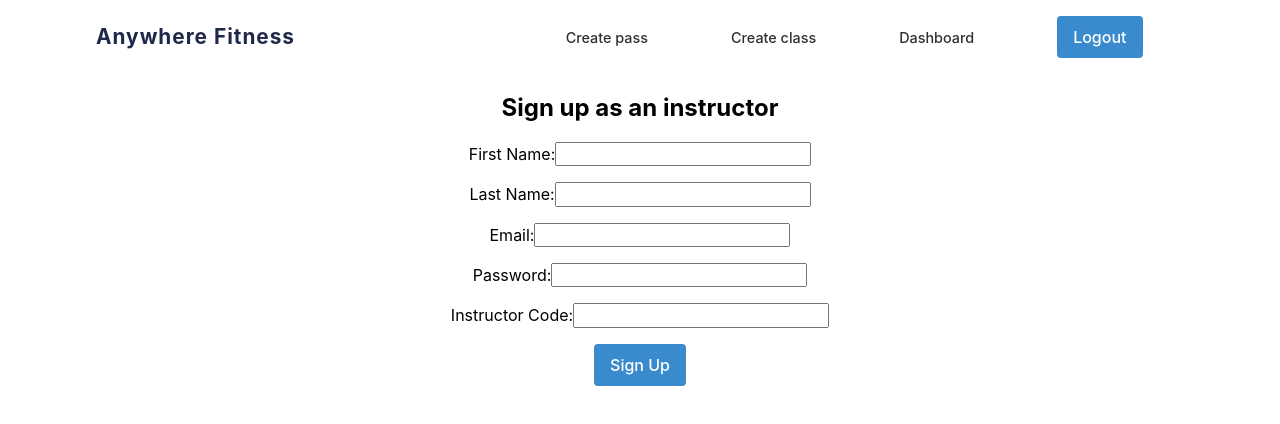
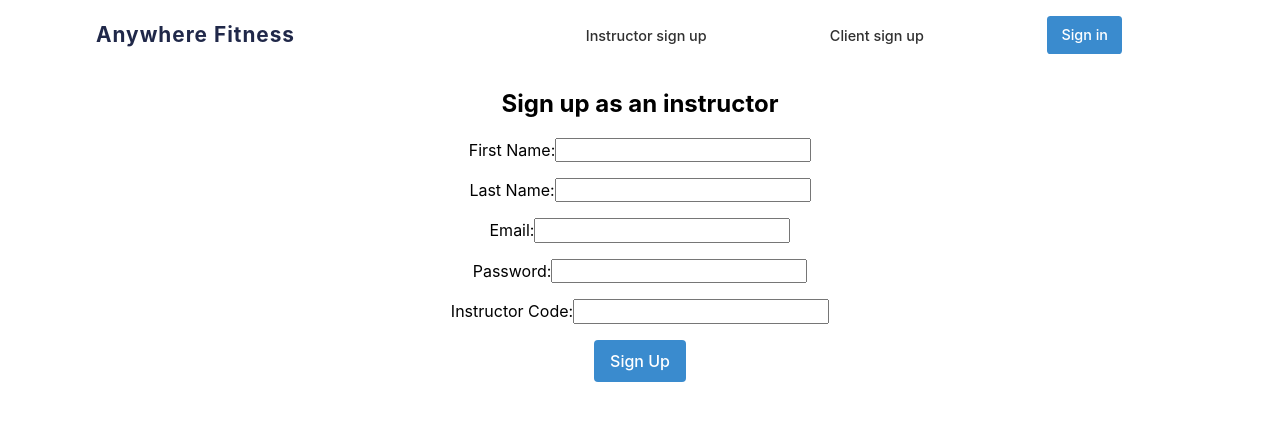
Before and after one commit to build-anywhere-fitness-5/front-end, a React (Create React App) app: page /signup/instructor in a window 1280 px wide. Both pictures are taken after a click on the button "Logout". Shown: the top 424 px of the page. Built offline with nearby package versions, Linux system fonts and the light colour scheme; the HTML template or start-up script is replaced by a standard one.

Commit message:
Add Signout and fix nav links

```diff
--- a/src/actions/index.js
+++ b/src/actions/index.js
@@ -6,6 +6,7 @@ export const DELETE_CLASS = 'DELETE_CLASS';
 export const ADD_PASS = 'ADD_PASS';
 export const DELETE_PASS = 'DELETE_PASS';
 export const EDIT_PASS = 'EDIT_PASS';
+export const LOGOUT = 'LOGOUT';
 
 
 export const addClass = newClass => {
@@ -21,16 +22,20 @@ export const deleteClass = id => {
     return { type: DELETE_CLASS, payload: id }
 }
 export const addPass = newPass => {
-    return { type: ADD_PASS, payload: newPass}
+    return { type: ADD_PASS, payload: newPass }
 }
 export const deletePass = id => {
-    return { type: DELETE_PASS, payload: id}
+    return { type: DELETE_PASS, payload: id }
 }
 
 export const editPass = id => {
-    return { type: EDIT_PASS, payload: id}
+    return { type: EDIT_PASS, payload: id }
 }
 
 export const editClass = editClass => {
     return { type: EDIT_CLASS, payload: editClass }
 }
+
+export const logOut = () => {
+    return { type: LOGOUT }
+}
--- a/src/components/Header.js
+++ b/src/components/Header.js
@@ -1,10 +1,16 @@
 import React from 'react';
 import { NavLink, Link } from 'react-router-dom';
 import { connect } from 'react-redux'
+import { logOut } from '../actions/index';
 
 import './Header.css';
 
 const Header = props => {
+
+    const handleLogout = e => {
+        e.preventDefault()
+        props.logOut()
+    }
     return (
         <header>
             <nav>
@@ -15,14 +21,14 @@ const Header = props => {
                     {/* Only for those not signed in */}
                     {!props.signedIn &&
                         <>
-                            <li><NavLink to="/login">Sign in</NavLink></li>
                             <li><NavLink to="/signup/instructor">Instructor sign up</NavLink></li>
                             <li><NavLink to="/signup/client">Client sign up</NavLink></li>
+                            <li><NavLink to="/login"><button>Sign in</button></NavLink></li>
                         </>
                     }
 
                     {/* Only for instructors */}
-                    {props.instructor &&
+                    {props.signedIn && props.instructor &&
                         <>
                             <li><NavLink to="/instructor/createpass">Create pass</NavLink></li>
                             <li><NavLink to="/instructor/createclass">Create class</NavLink></li>
@@ -31,7 +37,12 @@ const Header = props => {
                     }
 
                     {/* Only for those signed in */}
-                    <li><button>Logout</button></li>
+                    {props.signedIn &&
+                        <>
+                            <li><button onClick={handleLogout}>Logout</button></li>
+                        </>
+                    }
+
                 </ul>
             </nav>
         </header >
@@ -41,8 +52,8 @@ const Header = props => {
 const mapStateToProps = state => {
     return {
         instructor: state.instructor,
-        signedIn: state.signedIn
+        signedIn: state.signedIn,
     }
 }
 
-export default connect((mapStateToProps), {})(Header);
+export default connect((mapStateToProps), { logOut })(Header);
--- a/src/reducers/index.js
+++ b/src/reducers/index.js
@@ -7,6 +7,7 @@ import {
   EDIT_PASS,
   DELETE_PASS,
   EDIT_CLASS,
+  LOGOUT
 } from "../actions/index";
 
 const initialState = {
@@ -115,12 +116,12 @@ export const classReducer = (state = initialState, action) => {
         ...state,
         passes: state.passes.map(item => {
           if (item.id === action.payload.id) {
-            return  action.payload
+            return action.payload
           }
           return item
         })
       }
-      case EDIT_CLASS:
+    case EDIT_CLASS:
       // console.log(state, action);
       return {
         ...state,
@@ -130,6 +131,11 @@ export const classReducer = (state = initialState, action) => {
           }
           return item
         })
+      };
+    case LOGOUT:
+      return {
+        ...state,
+        signedIn: false
       }
     default:
       return state;
```
